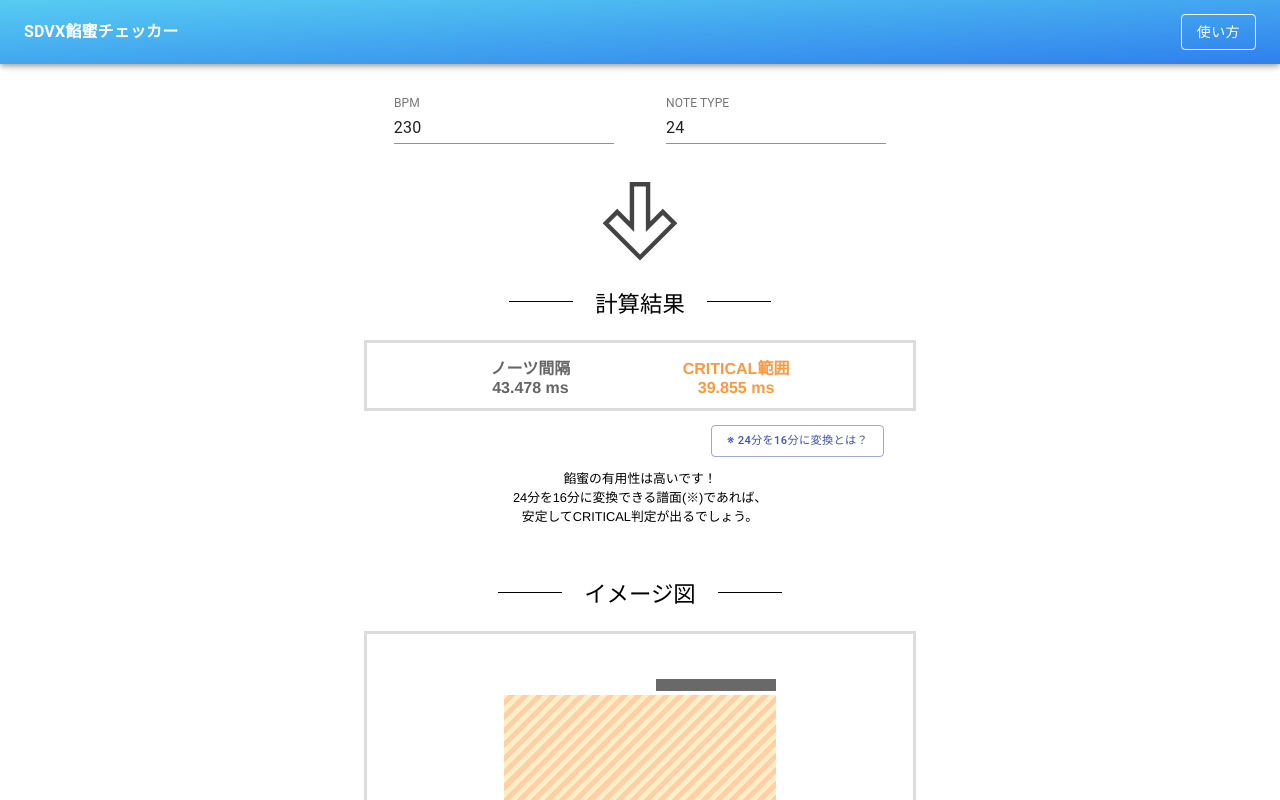
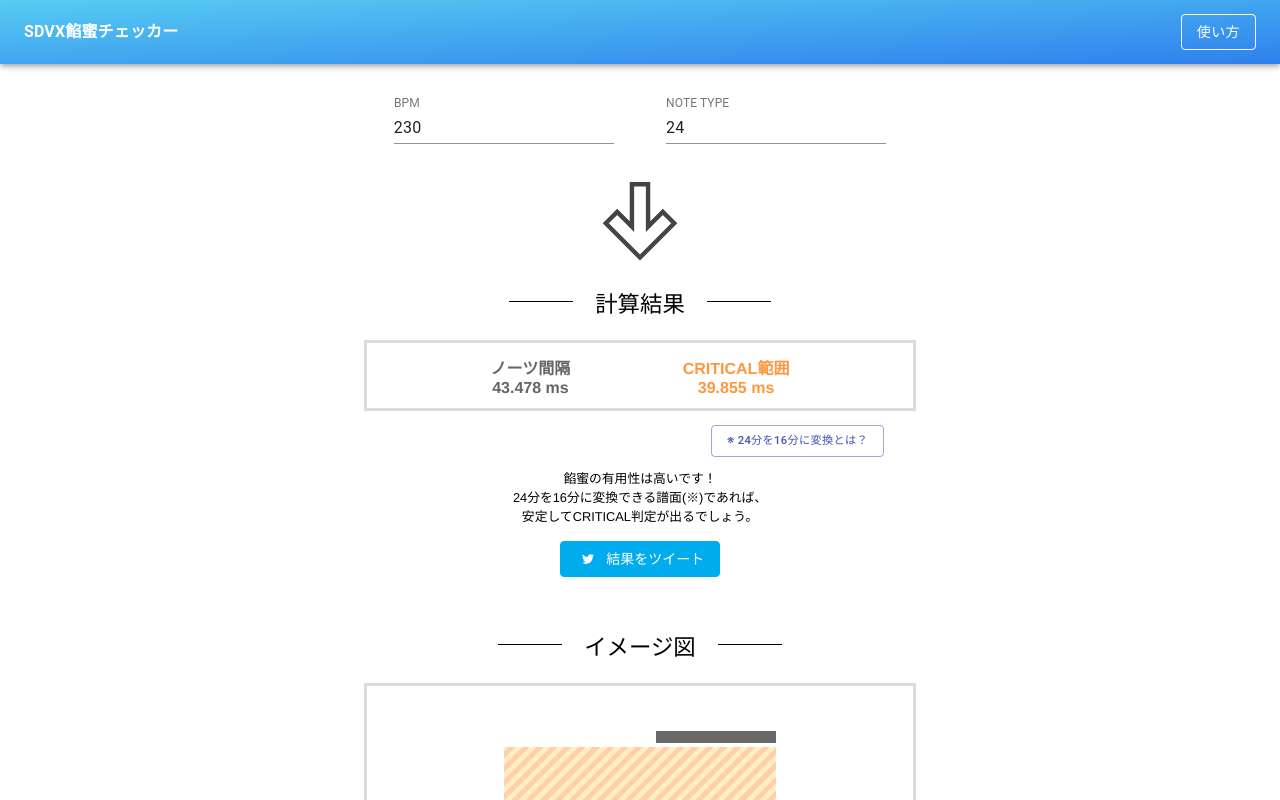
Before and after one commit to Kattrxvjxxde/an32_checker, a React (Create React App) app: page / in a window 1280 px wide. Shown: the top 800 px of the page. Built offline with nearby package versions, Linux system fonts and the light colour scheme.

Commit message:
かいりょう

```diff
--- a/package.json
+++ b/package.json
@@ -15,6 +15,7 @@
     "react": "^17.0.2",
     "react-dom": "^17.0.2",
     "react-scripts": "4.0.3",
+    "react-share": "^4.4.0",
     "typescript": "^4.4.4",
     "web-vitals": "^1.1.2"
   },
--- a/src/components/Calculator.tsx
+++ b/src/components/Calculator.tsx
@@ -18,18 +18,27 @@
   },
 }));
 
+// 「数字だけ」の正規表現
+const onlyNumRegexp = /^\d*$/;
+
 // デフォルト値（Divine's:Bugscriptの速いトリル）
-const DEFAULT_BPM = 230;
-const DEFAULT_NOTE_TYPE = 24;
+let defaultBpm = 230;
+let defaultNoteType = 24;
+// クエリストリングで指定されていたらその値にする
+const params = new URLSearchParams(window.location.search);
+const paramsBpm = params.get('bpm');
+const paramsNoteType = params.get('noteType');
+if (paramsBpm && onlyNumRegexp.test(paramsBpm) && Number(paramsBpm) <= 999)
+  defaultBpm = Number(paramsBpm);
+if (paramsNoteType && onlyNumRegexp.test(paramsNoteType) && Number(paramsNoteType) <= 99)
+  defaultNoteType = Number(paramsNoteType);
 
 const Calculator: React.FC = () => {
   const classes = useStyles();
 
-  const [bpm, setBpm] = React.useState<number>(DEFAULT_BPM);
-  const [noteType, setNoteType] = React.useState<number>(DEFAULT_NOTE_TYPE);
+  const [bpm, setBpm] = React.useState<number>(defaultBpm);
+  const [noteType, setNoteType] = React.useState<number>(defaultNoteType);
 
-  // 「数字だけ」の正規表現
-  const onlyNumRegexp = /^\d*$/;
 
   // onChange時に発火させる関数
   const handleChange = (event: React.ChangeEvent<{ value: unknown, name?: string }>) => {
@@ -84,9 +93,10 @@
       <img className={classes.arrowDown} src={ArrowDown} alt="Arrowdown" />
 
       <ResultBox
+        bpm={bpm}
+        noteType={noteType}
         interval={calcInterval}
         criticalSec={calcCriticalSec}
-        noteType={noteType}
       />
     </>
   );
--- a/src/components/ResultBox.tsx
+++ b/src/components/ResultBox.tsx
@@ -4,6 +4,7 @@
   Box,
 } from "@material-ui/core";
 import SupplementButton from './SupplementButton';
+import TweetButton from './TweetButton';
 
 const FIGURE_CONTAINTER_HEIGHT = 320;
 const FIGURE_HEIGHT = 240;
@@ -122,14 +123,15 @@
 }));
 
 type ResultBoxProps = {
+  bpm: number;
+  noteType: number;
   interval: number;
   criticalSec: number;
-  noteType: number;
 };
 
 const ResultBox: React.FC<ResultBoxProps> = (props: ResultBoxProps) => {
   const classes = useStyles();
-  const { interval, criticalSec, noteType } = props;
+  const { bpm, noteType, interval, criticalSec } = props;
 
   const noteFigureHeight =
     interval > criticalSec
@@ -208,12 +210,20 @@
             {criticalSecStr}
           </Box>
         </Box>
-        <SupplementButton display={/24分を16分に変換できる譜面/.test(resultText)} />
+        <SupplementButton
+          display={/24分を16分に変換できる譜面/.test(resultText)}
+        />
         <Box className={classes.description}>
           {resultText.split('\n').map((str, index) => (
             <React.Fragment key={index}>{str}<br /></React.Fragment>
           ))}
         </Box>
+
+        <TweetButton
+          bpm={bpm}
+          noteType={noteType}
+          criticalSec={criticalSec}
+        />
       </Box>
 
       <Box className={classes.label}>
--- /dev/null
+++ b/src/components/TweetButton.tsx
@@ -0,0 +1,73 @@
+import React from 'react';
+import {
+  makeStyles,
+  Box,
+  Button,
+} from "@material-ui/core";
+import {
+  TwitterShareButton,
+  TwitterIcon,
+} from 'react-share';
+
+const useStyles = makeStyles(() => ({
+  tweetButtonBox: {
+    margin: '1rem 0',
+  },
+  tweetButtonButton: {
+    borderColor: '#00aced',
+    backgroundColor: '#00aced',
+    color: '#fff',
+    transition: '0.5s',
+    "&:hover": {
+      color: '#00aced',
+      transition: '0.5s',
+    },
+  },
+  tweetButton: {
+    display: 'flex',
+    alignItems: 'center',
+  },
+  icon: {
+    marginRight: '0.4rem',
+  }
+}));
+
+type TweetButtonProps = {
+  bpm: number,
+  noteType: number,
+  criticalSec: number;
+};
+
+const TweetButton: React.FC<TweetButtonProps> = (props: TweetButtonProps) => {
+  const classes = useStyles();
+  const { bpm, noteType, criticalSec } = props;
+
+  const noteTypeText = noteType === 1 ? "全音符" : `${noteType}分音符`
+
+  let tweetText = "";
+  if (criticalSec > 0) {
+    tweetText = `BPM${bpm}の${noteTypeText}を餡蜜するときにCRITICAL判定で光る範囲は${criticalSec}ミリ秒あります。`;
+  } else {
+    tweetText = `BPM${bpm}の${noteTypeText}は餡蜜してもCRITICAL判定で光りません。`;
+  }
+
+  return (
+    <Box className={classes.tweetButtonBox}>
+      <Button
+        variant="outlined"
+        className={classes.tweetButtonButton}
+      >
+        <TwitterShareButton
+          title={tweetText}
+          url={`https://kattrxvjxxde.github.io/an32_checker/?bpm=${bpm}&noteType=${noteType}`}
+          hashtags={['SDVX餡蜜チェッカー']}
+          className={classes.tweetButton}
+        >
+          <TwitterIcon size={24} round className={classes.icon} /> 結果をツイート
+        </TwitterShareButton>
+      </Button>
+    </Box>
+  );
+};
+
+export default TweetButton;
```
Also changed, not shown: 1 other file (tests, documents, lock files or other folders).
